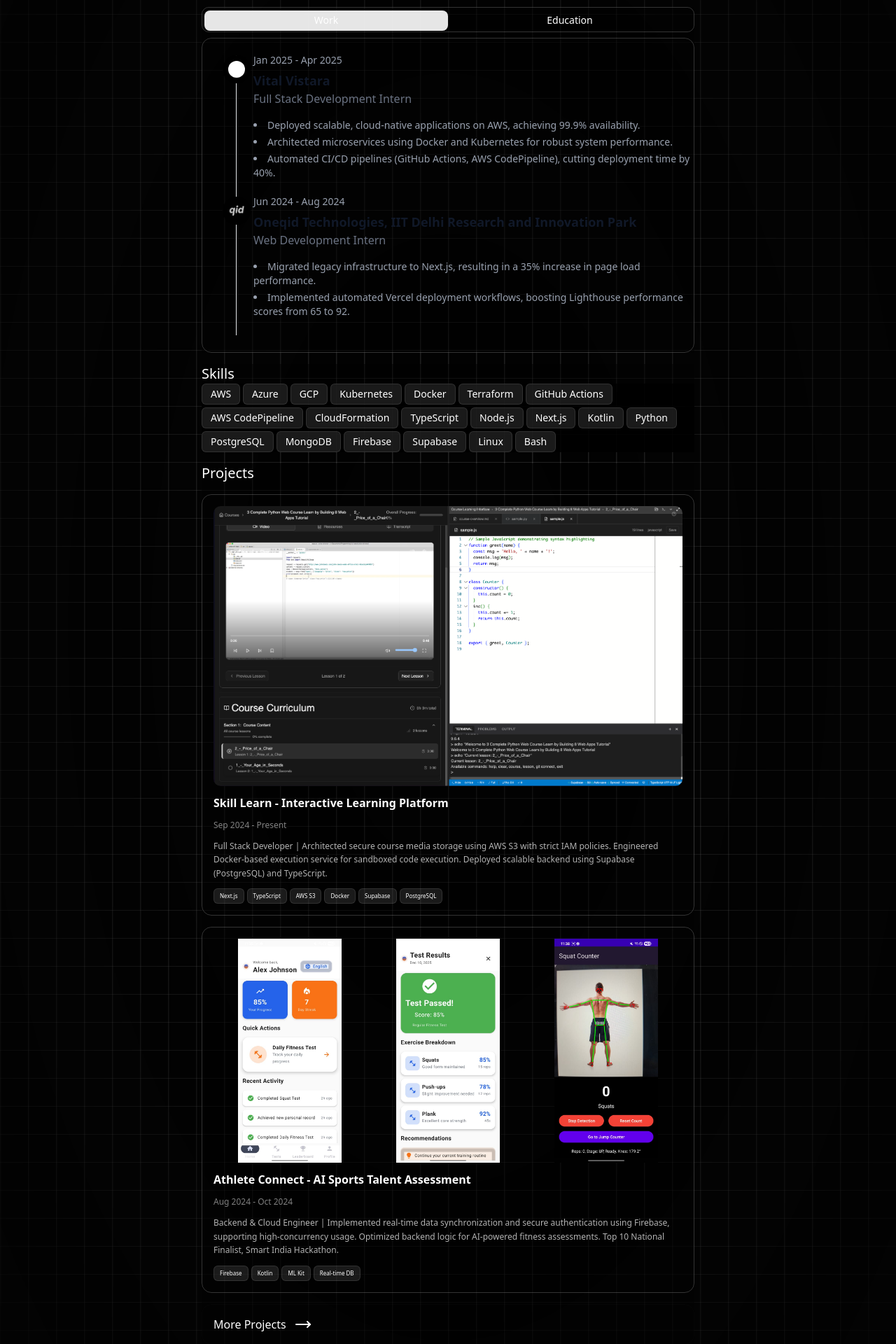
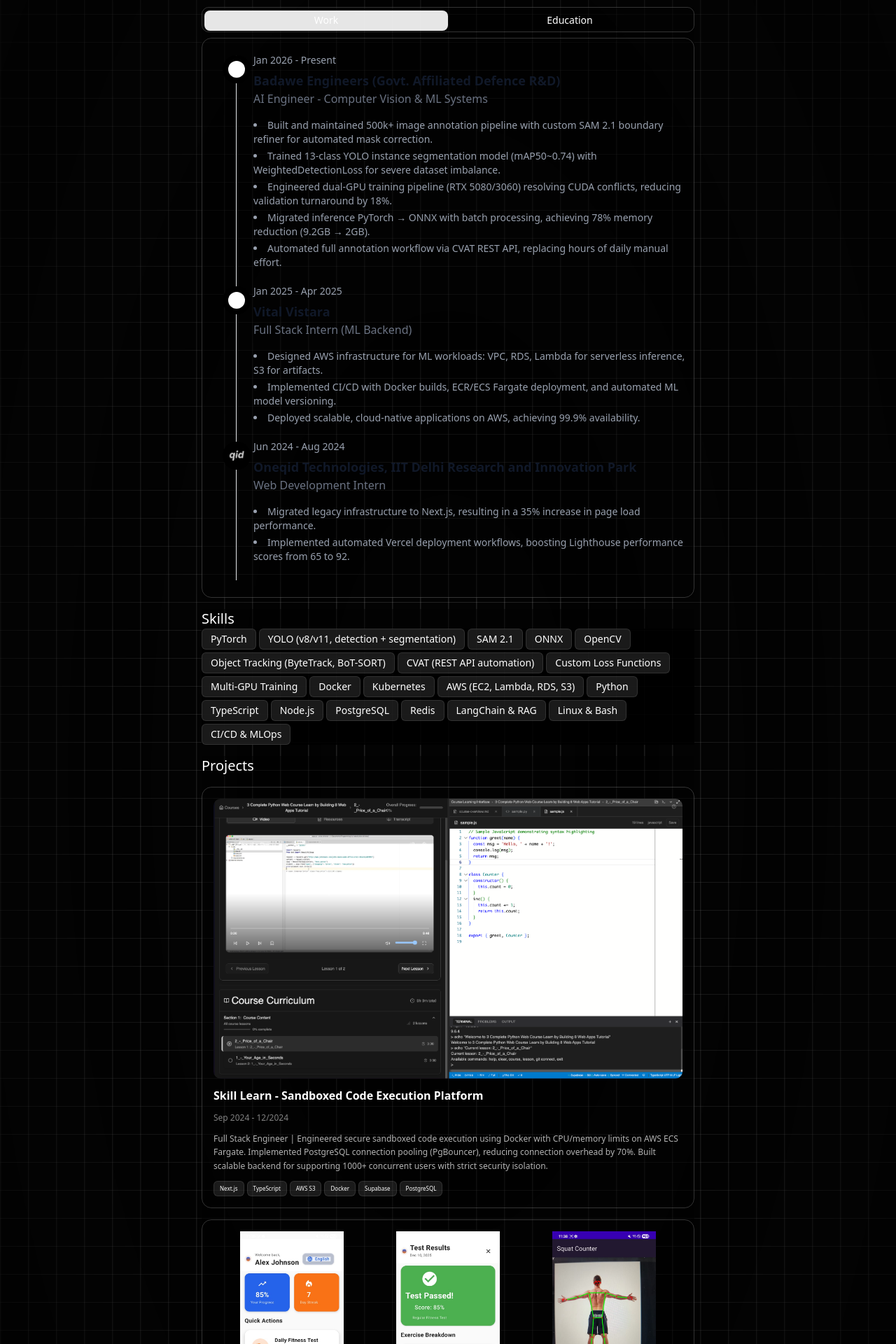
Before and after one commit to Py528/portfolio, a Next.js app: page / in a window 1280 px wide. Shown: the part 300-2220 px from the top of the page at 70% size. Built offline with nearby package versions, Linux system fonts and the light colour scheme.

Commit message:
Updated Badawe and more projects

```diff
--- a/src/app/page.tsx
+++ b/src/app/page.tsx
@@ -19,7 +19,7 @@
       <div className="flex flex-col w-full sm:w-4/5 md:w-3/4 lg:w-3/5 xl:w-3/5 px-8 pt-16 sm:py-20 lg:py-40 lg:pt-20 mx-auto h-full max-w-3xl space-y-4 relative z-10">
         <div>
           <h1 className="text-4xl font-bold text-white mb-2">Pranav Shinde</h1>
-          <p className="text-gray-500 text-lg">Cloud & DevOps Engineer</p>
+          <p className="text-gray-500 text-lg">Computer Vision Engineer | ML Systems & MLOps</p>
         </div>
 
         <div className="flex items-center space-x-2">
@@ -30,7 +30,7 @@
         {/* Links */}
         <div className="flex items-center gap-2">
           <Link
-            href="/shindepranav.pdf"
+            href="/Badawe International Pranav.pdf"
             download
             className="text-white rounded-md border-2 px-3 py-1 flex items-center gap-2 text-sm"
           >
@@ -81,15 +81,41 @@
                   </span>
 
                   <time className="block mb-2 text-sm font-normal leading-none text-gray-400 dark:text-gray-500">
+                    Jan 2026 - Present
+                  </time>
+                  <h3 className="flex items-center text-lg font-semibold text-gray-900 dark:text-white">
+                    Badawe Engineers (Govt. Affiliated Defence R&D)
+                  </h3>
+                  <p className="mb-4 text-base font-normal text-gray-500 dark:text-gray-400">
+                    AI Engineer - Computer Vision & ML Systems
+                  </p>
+                  <ul className="text-sm text-gray-400 dark:text-gray-500 list-disc list-inside space-y-1">
+                    <li>Built and maintained 500k+ image annotation pipeline with custom SAM 2.1 boundary refiner for automated mask correction.</li>
+                    <li>Trained 13-class YOLO instance segmentation model (mAP50~0.74) with WeightedDetectionLoss for severe dataset imbalance.</li>
+                    <li>Engineered dual-GPU training pipeline (RTX 5080/3060) resolving CUDA conflicts, reducing validation turnaround by 18%.</li>
+                    <li>Migrated inference PyTorch → ONNX with batch processing, achieving 78% memory reduction (9.2GB → 2GB).</li>
+                    <li>Automated full annotation workflow via CVAT REST API, replacing hours of daily manual effort.</li>
+                  </ul>
+                </li>
+                <li className="mb-6 ms-6">
+                  <span className="absolute flex items-center justify-center w-10 h-10 bg-black rounded-full -start-5">
+                    <div className="w-6 h-6 bg-white rounded-full"></div>
+                  </span>
+
+                  <time className="block mb-2 text-sm font-normal leading-none text-gray-400 dark:text-gray-500">
                     Jan 2025 - Apr 2025
                   </time>
                   <h3 className="flex items-center text-lg font-semibold text-gray-900 dark:text-white">
                     Vital Vistara
                   </h3>
                   <p className="mb-4 text-base font-normal text-gray-500 dark:text-gray-400">
-                    Full Stack Development Intern
+                    Full Stack Intern (ML Backend)
                   </p>
-                  <ul className="text-sm text-gray-400 dark:text-gray-500 list-disc list-inside space-y-1"> <li>Deployed scalable, cloud-native applications on AWS, achieving 99.9% availability.</li> <li>Architected microservices using Docker and Kubernetes for robust system performance.</li> <li>Automated CI/CD pipelines (GitHub Actions, AWS CodePipeline), cutting deployment time by 40%.</li> </ul>
+                  <ul className="text-sm text-gray-400 dark:text-gray-500 list-disc list-inside space-y-1">
+                    <li>Designed AWS infrastructure for ML workloads: VPC, RDS, Lambda for serverless inference, S3 for artifacts.</li>
+                    <li>Implemented CI/CD with Docker builds, ECR/ECS Fargate deployment, and automated ML model versioning.</li>
+                    <li>Deployed scalable, cloud-native applications on AWS, achieving 99.9% availability.</li>
+                  </ul>
                 </li>
                 <li className="mb-6 ms-6">
                   <span className="absolute flex items-center justify-center w-10 h-10 bg-black rounded-full -start-5">
@@ -135,7 +161,7 @@
                   </span>
 
                   <time className="block mb-2 text-sm font-normal leading-none text-gray-400 dark:text-gray-500">
-                    2023 - Present
+                    2023 - May 2026
                   </time>
                   <h3 className="flex items-center text-lg font-semibold text-gray-900 dark:text-white">
                     Marathwada Mitra Mandal&apos;s College of Engineering
@@ -176,31 +202,43 @@
           </div>
           <div className="flex flex-wrap gap-1 text-white backdrop-brightness-10">
             <span className="px-3 py-1 rounded-sm text-sm border border-white/10 bg-white/10">
-              AWS
+              PyTorch
             </span>
             <span className="px-3 py-1 rounded-sm text-sm border border-white/10 bg-white/10">
-              Azure
+              YOLO (v8/v11, detection + segmentation)
             </span>
             <span className="px-3 py-1 rounded-sm text-sm border border-white/10 bg-white/10">
-              GCP
+              SAM 2.1
+            </span>
+            <span className="px-3 py-1 rounded-sm text-sm border border-white/10 bg-white/10">
+              ONNX
+            </span>
+            <span className="px-3 py-1 rounded-sm text-sm border border-white/10 bg-white/10">
+              OpenCV
+            </span>
+            <span className="px-3 py-1 rounded-sm text-sm border border-white/10 bg-white/10">
+              Object Tracking (ByteTrack, BoT-SORT)
+            </span>
+            <span className="px-3 py-1 rounded-sm text-sm border border-white/10 bg-white/10">
+              CVAT (REST API automation)
+            </span>
+            <span className="px-3 py-1 rounded-sm text-sm border border-white/10 bg-white/10">
+              Custom Loss Functions
+            </span>
+            <span className="px-3 py-1 rounded-sm text-sm border border-white/10 bg-white/10">
+              Multi-GPU Training
+            </span>
+            <span className="px-3 py-1 rounded-sm text-sm border border-white/10 bg-white/10">
+              Docker
             </span>
             <span className="px-3 py-1 rounded-sm text-sm border border-white/10 bg-white/10">
               Kubernetes
             </span>
             <span className="px-3 py-1 rounded-sm text-sm border border-white/10 bg-white/10">
-              Docker
+              AWS (EC2, Lambda, RDS, S3)
             </span>
             <span className="px-3 py-1 rounded-sm text-sm border border-white/10 bg-white/10">
-              Terraform
-            </span>
-            <span className="px-3 py-1 rounded-sm text-sm border border-white/10 bg-white/10">
-              GitHub Actions
-            </span>
-            <span className="px-3 py-1 rounded-sm text-sm border border-white/10 bg-white/10">
-              AWS CodePipeline
-            </span>
-            <span className="px-3 py-1 rounded-sm text-sm border border-white/10 bg-white/10">
-              CloudFormation
+              Python
             </span>
             <span className="px-3 py-1 rounded-sm text-sm border border-white/10 bg-white/10">
               TypeScript
@@ -209,31 +247,19 @@
               Node.js
             </span>
             <span className="px-3 py-1 rounded-sm text-sm border border-white/10 bg-white/10">
-              Next.js
-            </span>
-            <span className="px-3 py-1 rounded-sm text-sm border border-white/10 bg-white/10">
-              Kotlin
-            </span>
-            <span className="px-3 py-1 rounded-sm text-sm border border-white/10 bg-white/10">
-              Python
-            </span>
-            <span className="px-3 py-1 rounded-sm text-sm border border-white/10 bg-white/10">
               PostgreSQL
             </span>
             <span className="px-3 py-1 rounded-sm text-sm border border-white/10 bg-white/10">
-              MongoDB
+              Redis
             </span>
             <span className="px-3 py-1 rounded-sm text-sm border border-white/10 bg-white/10">
-              Firebase
+              LangChain & RAG
             </span>
             <span className="px-3 py-1 rounded-sm text-sm border border-white/10 bg-white/10">
-              Supabase
+              Linux & Bash
             </span>
             <span className="px-3 py-1 rounded-sm text-sm border border-white/10 bg-white/10">
-              Linux
-            </span>
-            <span className="px-3 py-1 rounded-sm text-sm border border-white/10 bg-white/10">
-              Bash
+              CI/CD & MLOps
             </span>
           </div>
         </div>
@@ -256,13 +282,13 @@
               className="rounded-lg w-full object-cover"
             />
 
-            <div className="text-base font-semibold">Skill Learn - Interactive Learning Platform</div>
-            <p className="text-xs opacity-50">Sep 2024 - Present</p>
+            <div className="text-base font-semibold">Skill Learn - Sandboxed Code Execution Platform</div>
+            <p className="text-xs opacity-50">Sep 2024 - 12/2024</p>
 
             <p className="text-xs opacity-70 leading-relaxed">
-              Full Stack Developer | Architected secure course media storage using AWS S3 with strict IAM policies.
-              Engineered Docker-based execution service for sandboxed code execution. Deployed scalable backend using
-              Supabase (PostgreSQL) and TypeScript.
+              Full Stack Engineer | Engineered secure sandboxed code execution using Docker with CPU/memory limits on AWS ECS Fargate.
+              Implemented PostgreSQL connection pooling (PgBouncer), reducing connection overhead by 70%. Built scalable backend for
+              supporting 1000+ concurrent users with strict security isolation.
             </p>
 
             <div className="technologies flex flex-wrap gap-1 text-[10px]">
@@ -284,7 +310,7 @@
             </div>
           </div>
           <div className="athlete-connect flex flex-col gap-3 p-4 rounded-xl border border-white/20 bg-transparent backdrop-brightness-50 text-white">
-            <div className="w-full grid grid-cols-3 gap-2">
+            <div className="w-full grid grid-cols-3">
               <Image
                 src="/athlete connect main dashboard.jpeg"
                 alt="Athlete Connect Main Dashboard"
@@ -309,12 +335,11 @@
             </div>
 
             <div className="text-base font-semibold">Athlete Connect - AI Sports Talent Assessment</div>
-            <p className="text-xs opacity-50">Aug 2024 - Oct 2024</p>
+            <p className="text-xs opacity-50">Aug 2024 - Oct 2024 • Top 10 National Finalist, Smart India Hackathon 2024</p>
 
             <p className="text-xs opacity-70 leading-relaxed">
-              Backend & Cloud Engineer | Implemented real-time data synchronization and secure authentication using Firebase,
-              supporting high-concurrency usage. Optimized backend logic for AI-powered fitness assessments.
-              Top 10 National Finalist, Smart India Hackathon.
+              Backend & ML Engineer | Deployed on-device pose estimation (Google ML Kit) on Android for low-latency, privacy-preserving fitness evaluation.
+              Engineered Firebase-backed pipeline for nationwide athlete profiling and leaderboards supporting 50,000+ competing teams nationally.
             </p>
 
             <div className="technologies flex flex-wrap gap-1 text-[10px]">
@@ -333,10 +358,10 @@
               ))}
             </div>
           </div>
-          <div className="more-projects flex gap-3 p-4 rounded-xl border border-white/2 0 bg-transparent text-white">
+          <Link href="/projects" className="more-projects flex gap-3 p-4 rounded-xl border border-white/20 bg-transparent text-white hover:bg-white/5 transition-colors cursor-pointer">
             More Projects
             <MoveRight />
-          </div>
+          </Link>
         </div>
       </div>
     </div>
```
Also changed, not shown: src/app/projects/page.tsx (added, +30 -0 lines), .claude/settings.local.json (added), 1 other file (tests, documents, lock files or other folders).
